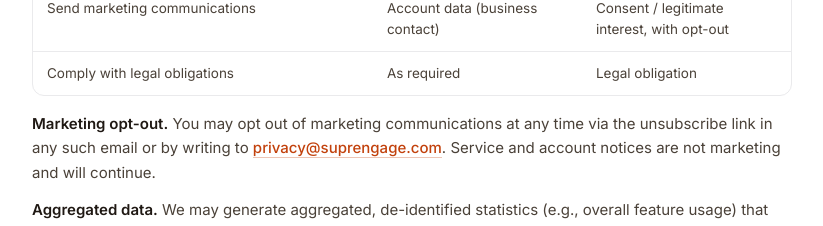
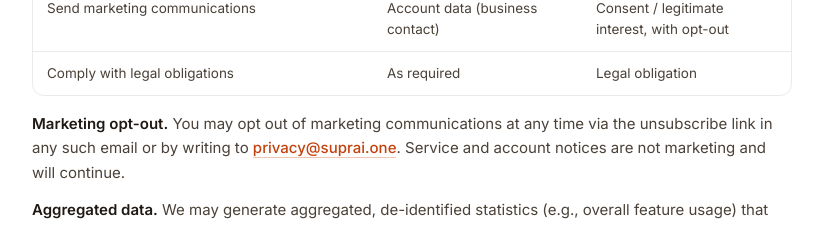
Before and after one commit to Gnaneshdivi/SuprAI-Landing-page, a React (Vite) app: page /privacy in a window 1280 px wide. Shown: the part 4020-4246 px from the top of the page, without its empty margins (346-1169 px from the left). Built offline with nearby package versions, Linux system fonts and the light colour scheme.

Commit message:
Legal pages: use suprai.one contact emails instead of suprengage.com

```diff
--- a/src/pages/Privacy.jsx
+++ b/src/pages/Privacy.jsx
@@ -134,7 +134,7 @@ export default function Privacy() {
               </tbody>
             </table>
           </div>
-          <p><b>Marketing opt-out.</b> You may opt out of marketing communications at any time via the unsubscribe link in any such email or by writing to <a href="mailto:privacy@suprengage.com">privacy@suprengage.com</a>. Service and account notices are not marketing and will continue.</p>
+          <p><b>Marketing opt-out.</b> You may opt out of marketing communications at any time via the unsubscribe link in any such email or by writing to <a href="mailto:privacy@suprai.one">privacy@suprai.one</a>. Service and account notices are not marketing and will continue.</p>
           <p><b>Aggregated data.</b> We may generate aggregated, de-identified statistics (e.g., overall feature usage) that cannot reasonably identify any person or Customer, and use them to operate and improve the Service. We do not attempt to re-identify such data.</p>
         </section>
 
@@ -220,7 +220,7 @@ export default function Privacy() {
           <h2>Your Rights &amp; Choices</h2>
           <p>Depending on your location and the applicable law, you may have the right to: access, correct, or delete your personal data; receive a copy in a portable format; object to or restrict certain processing; withdraw consent (without affecting prior processing); and complain to a supervisory authority.</p>
           <ul>
-            <li><b>Authorized Users and Visitors</b> (data for which SuprAI is controller): contact <a href="mailto:privacy@suprengage.com">privacy@suprengage.com</a>. We will verify your identity and respond within the timeline the applicable law requires.</li>
+            <li><b>Authorized Users and Visitors</b> (data for which SuprAI is controller): contact <a href="mailto:privacy@suprai.one">privacy@suprai.one</a>. We will verify your identity and respond within the timeline the applicable law requires.</li>
             <li><b>End Customers</b> (data we process for a Customer): contact the relevant organization directly; we will support their response as their processor.</li>
             <li><b>Customer administrators</b> may disconnect any connector, adjust permissions, or revoke Google access at any time.</li>
           </ul>
@@ -234,7 +234,7 @@ export default function Privacy() {
           <div className="legal-contact">
             <div className="who">Grievance Officer, Stopngage Solutions Pvt. Limited</div>
             <p>Bengaluru, Karnataka, India</p>
-            <p><a href="mailto:privacy@suprengage.com">privacy@suprengage.com</a></p>
+            <p><a href="mailto:privacy@suprai.one">privacy@suprai.one</a></p>
           </div>
           <p style={{ marginTop: 14 }}>We aim to acknowledge grievances within 72 hours and resolve them within the timelines prescribed by applicable law.</p>
         </section>
@@ -263,7 +263,7 @@ export default function Privacy() {
           <div className="legal-contact">
             <div className="who">Stopngage Solutions Pvt. Limited</div>
             <p>Bengaluru, Karnataka, India</p>
-            <p><a href="mailto:privacy@suprengage.com">privacy@suprengage.com</a></p>
+            <p><a href="mailto:privacy@suprai.one">privacy@suprai.one</a></p>
           </div>
           <p style={{ marginTop: 14 }}>See also our <Link to="/terms">Terms of Service</Link>.</p>
         </section>
--- a/src/pages/Terms.jsx
+++ b/src/pages/Terms.jsx
@@ -208,7 +208,7 @@ export default function Terms() {
             <li><b>Entire agreement.</b> These Terms, the Privacy Policy, the DPA (where applicable), and any order form are the entire agreement and supersede prior discussions on the subject.</li>
             <li><b>Severability.</b> If any provision is unenforceable, it will be modified to the minimum extent necessary, and the rest remains in effect.</li>
             <li><b>No waiver.</b> Failure to enforce a provision is not a waiver of it.</li>
-            <li><b>Notices.</b> Legal notices to us go to <a href="mailto:legal@suprengage.com">legal@suprengage.com</a>; notices to Customer go to the account administrator's email on file.</li>
+            <li><b>Notices.</b> Legal notices to us go to <a href="mailto:legal@suprai.one">legal@suprai.one</a>; notices to Customer go to the account administrator's email on file.</li>
             <li><b>Changes.</b> We may update these Terms; material changes will be notified by email or in-product notice at least 15 days before taking effect, and continued use after the effective date constitutes acceptance. Changes do not apply retroactively to a dispute arising before the change.</li>
           </ul>
         </section>
@@ -219,7 +219,7 @@ export default function Terms() {
           <div className="legal-contact">
             <div className="who">Stopngage Solutions Pvt. Limited</div>
             <p>Bengaluru, Karnataka, India</p>
-            <p><a href="mailto:legal@suprengage.com">legal@suprengage.com</a></p>
+            <p><a href="mailto:legal@suprai.one">legal@suprai.one</a></p>
           </div>
           <p style={{ marginTop: 14 }}>See also our <Link to="/privacy">Privacy Policy</Link>.</p>
         </section>
```
